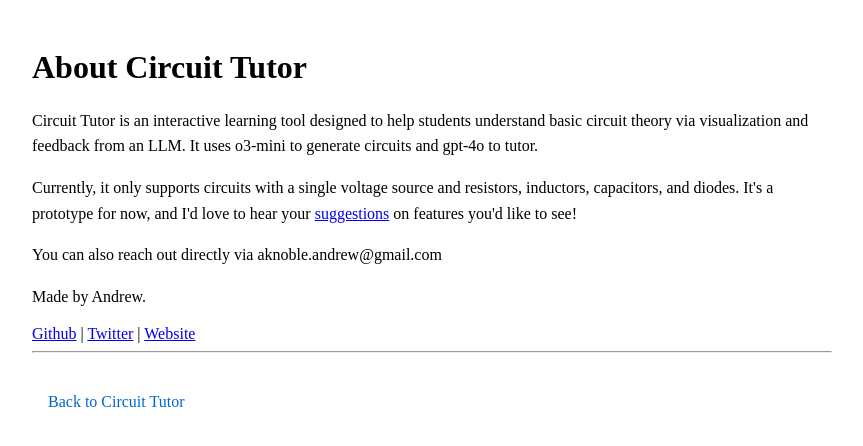
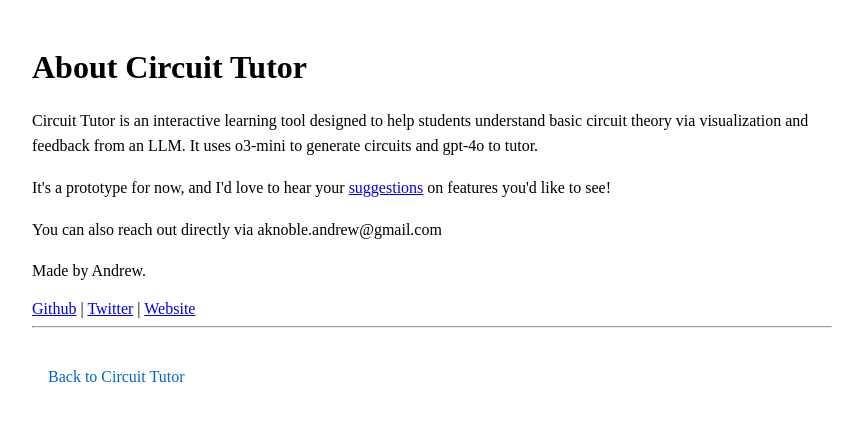
Before and after one commit to andrew-noble/circuit-tutor, a React (Vite) app in the folder frontend/: page /info in a window 1280 px wide. Shown: the top 446 px of the page, without its empty margins (208-1071 px from the left). Built offline with nearby package versions, Linux system fonts and the light colour scheme; no server answers.

Commit message:
add limitation warnings to frontend

```diff
--- a/frontend/src/components/CircuitForm.tsx
+++ b/frontend/src/components/CircuitForm.tsx
@@ -82,6 +82,10 @@ const CircuitForm: React.FC<CircuitFormProps> = ({ onCircuitReceived }) => {
       <form onSubmit={handleSubmit} className="circuit-form">
         <div className="form-group">
           <label htmlFor="circuit-prompt">Generate a circuit with AI:</label>
+          <p style={{ color: "#e28743" }}>
+            Currently, only circuits with a single voltage source and resistors,
+            inductors, capacitors, and diodes are supported.
+          </p>
           <textarea
             id="circuit-prompt"
             value={prompt}
--- a/frontend/src/components/Info.tsx
+++ b/frontend/src/components/Info.tsx
@@ -13,9 +13,7 @@ const Info: React.FC = () => {
           to tutor.
         </p>
         <p>
-          Currently, it only supports circuits with a single voltage source and
-          resistors, inductors, capacitors, and diodes. It's a prototype for
-          now, and I'd love to hear your{" "}
+          It's a prototype for now, and I'd love to hear your{" "}
           <a href="https://forms.gle/xwDaoUbPF7cm1FmcA">suggestions</a> on
           features you'd like to see!
         </p>
```
